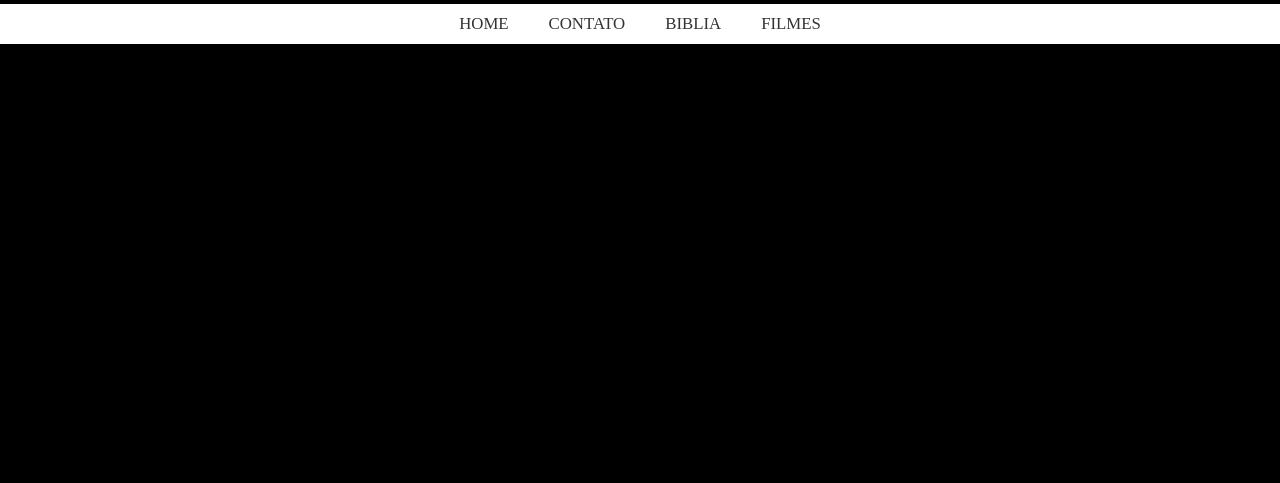
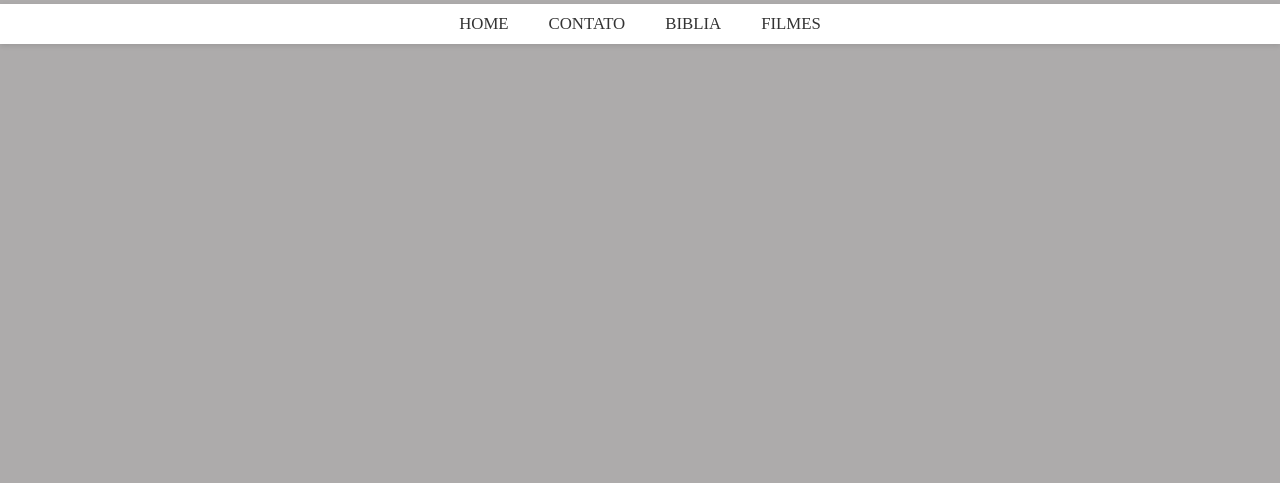
Before and after one commit to Railton-AP-De-Paula-Web-designer/Mateus_Agenda, a plain HTML site: page index.html in a window 1280 px wide. Shown: the part 46-529 px from the top of the page. Drawn offline with nearby package versions, Linux system fonts and the light colour scheme; a web font is replaced by a local one.

Commit message:
atualizado

```diff
--- a/style.css
+++ b/style.css
@@ -5,7 +5,7 @@
 }
 
 body {
-    background-color:#000
+    background-color:#adabab
 }
 
 .cabecalho nav {
```
